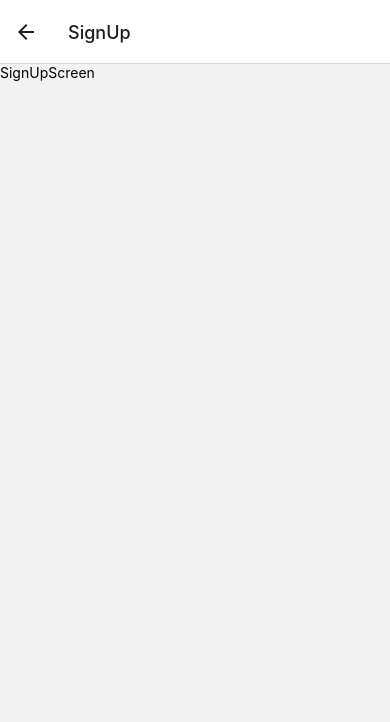
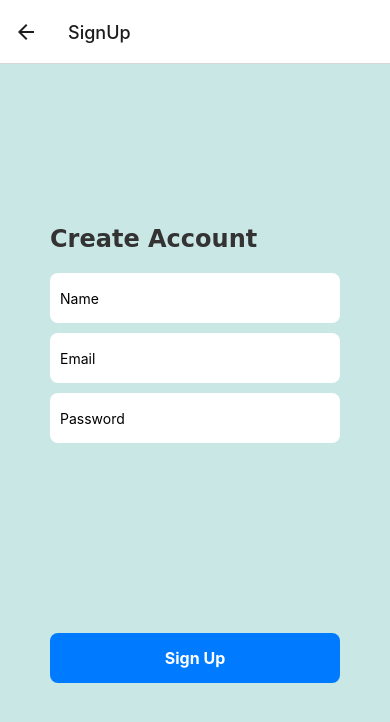
Before and after one commit to sebascastellanos/OasisApp, a React Native app: screen /SignUp in a window 390 px wide. Shown: the top 722 px of the page. Built offline with nearby package versions, Linux system fonts and the light colour scheme.

Commit message:
Add SignUp & Start(Beta)Screens

```diff
--- a/package.json
+++ b/package.json
@@ -14,6 +14,7 @@
     "@react-navigation/native-stack": "^6.9.26",
     "react": "18.2.0",
     "react-native": "0.74.1",
+    "react-native-linear-gradient": "^2.8.3",
     "react-native-safe-area-context": "^4.10.1",
     "react-native-screens": "^3.31.1"
   },
--- a/src/views/SignUpScreen.tsx
+++ b/src/views/SignUpScreen.tsx
@@ -1,10 +1,82 @@
-import { View, Text } from 'react-native'
-import React from 'react'
+import React, { useState } from 'react';
+import { View, Text, TextInput, StyleSheet, TouchableOpacity } from 'react-native';
 
-export default function SignUpScreen() {
+export default function SignUpScreen({ navigation }:any) {
+  const [name, setName] = useState('');
+  const [email, setEmail] = useState('');
+  const [password, setPassword] = useState('');
+
+  const handleSignUp = () => {
+    // Implementar lógica de registro
+    console.log('Registrando usuario:', name, email);
+    // Navegar a la siguiente pantalla después del registro
+    navigation.navigate('HomeScreen');
+  };
+
   return (
-    <View>
-      <Text>SignUpScreen</Text>
+    <View style={styles.container}>
+      <Text style={styles.header}>Create Account</Text>
+      <TextInput
+        style={styles.input}
+        placeholder="Name"
+        onChangeText={setName}
+        value={name}
+      />
+      <TextInput
+        style={styles.input}
+        placeholder="Email"
+        onChangeText={setEmail}
+        value={email}
+        keyboardType="email-address"
+      />
+      <TextInput
+        style={styles.input}
+        placeholder="Password"
+        onChangeText={setPassword}
+        value={password}
+        secureTextEntry
+      />
+      <TouchableOpacity style={styles.button} onPress={handleSignUp}>
+        <Text style={styles.buttonText}>Sign Up</Text>
+      </TouchableOpacity>
     </View>
-  )
+  );
 }
+
+const styles = StyleSheet.create({
+  container: {
+    flex: 1,
+    backgroundColor: '#C9E7E5',
+    alignItems: 'flex-start',
+    justifyContent: 'center',
+    padding: 50, // Aumentado desde 20 para más espacio alrededor de los bordes
+  },
+  header: {
+    fontSize: 24,
+    fontWeight: 'bold',
+    marginBottom: 20,
+    color: '#333',
+    fontFamily: 'Comic Sans MS', // Asegúrate de que esta fuente esté disponible o elige una similar
+  },
+  input: {
+    width: '100%',
+    height: 50,
+    backgroundColor: '#fff',
+    marginBottom: 10,
+    borderRadius: 8,
+    paddingHorizontal: 10,
+  },
+  button: {
+    backgroundColor: '#007AFF',
+    padding: 15,
+    borderRadius: 8,
+    alignItems: 'center',
+    width: '100%',
+    marginTop: 180, // Agregando espacio antes del botón si es necesario
+  },
+  buttonText: {
+    color: 'white',
+    fontSize: 16,
+    fontWeight: 'bold',
+  }
+});
--- a/src/views/StartScreen.tsx
+++ b/src/views/StartScreen.tsx
@@ -1,10 +1,45 @@
-import { View, Text } from 'react-native'
-import React from 'react'
+import { View, Text, StyleSheet, Button } from 'react-native';
+import React from 'react';
 
-export default function StartScreen() {
+export default function StartScreen({ navigation }:any) {
   return (
-    <View>
-      <Text>StartScreen</Text>
+    <View style={styles.container}>
+      <View style={styles.titleContainer}>
+        <Text style={styles.title}>Welcome</Text>
+        <Text style={styles.title}>To</Text>
+        <Text style={styles.title}>Oasis</Text>
+      </View>
+      <View style={styles.buttonContainer}>
+        <Button
+          title="Let's Start"
+          onPress={() => navigation.navigate('SignUp')}
+          color="#FF6347"  // Tomato color for the button, feel free to customize
+        />
+      </View>
     </View>
-  )
+  );
 }
+
+const styles = StyleSheet.create({
+  container: {
+    flex: 1,
+    backgroundColor: '#C9E7E5',
+    alignItems: 'center',
+    justifyContent: 'center',
+    padding: 20,
+  },
+  titleContainer: {
+    alignItems: 'center',  // Centers text horizontally
+    marginBottom: 20,
+  },
+  title: {
+    fontSize: 70  ,
+    fontFamily: 'Pacifico',
+    color: '#306B34'  // A playful green color
+  },
+  buttonContainer: {
+    width: '90%',
+    borderRadius: 20,
+    overflow: 'hidden',
+  }
+});
```
Also changed, not shown: 1 other file (tests, documents, lock files or other folders).
